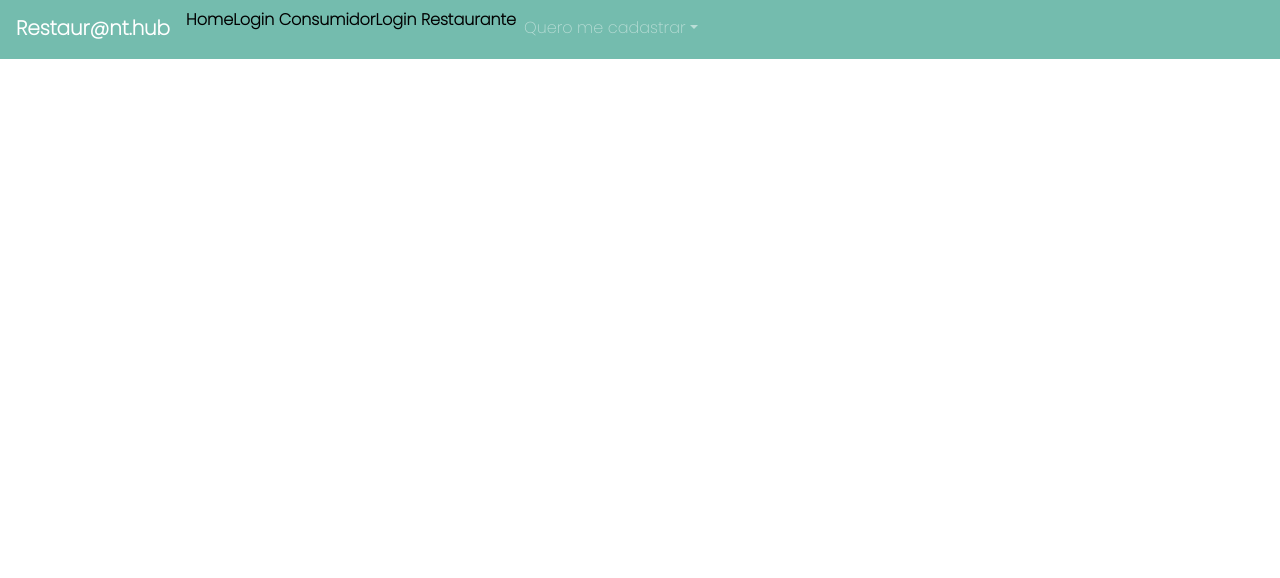
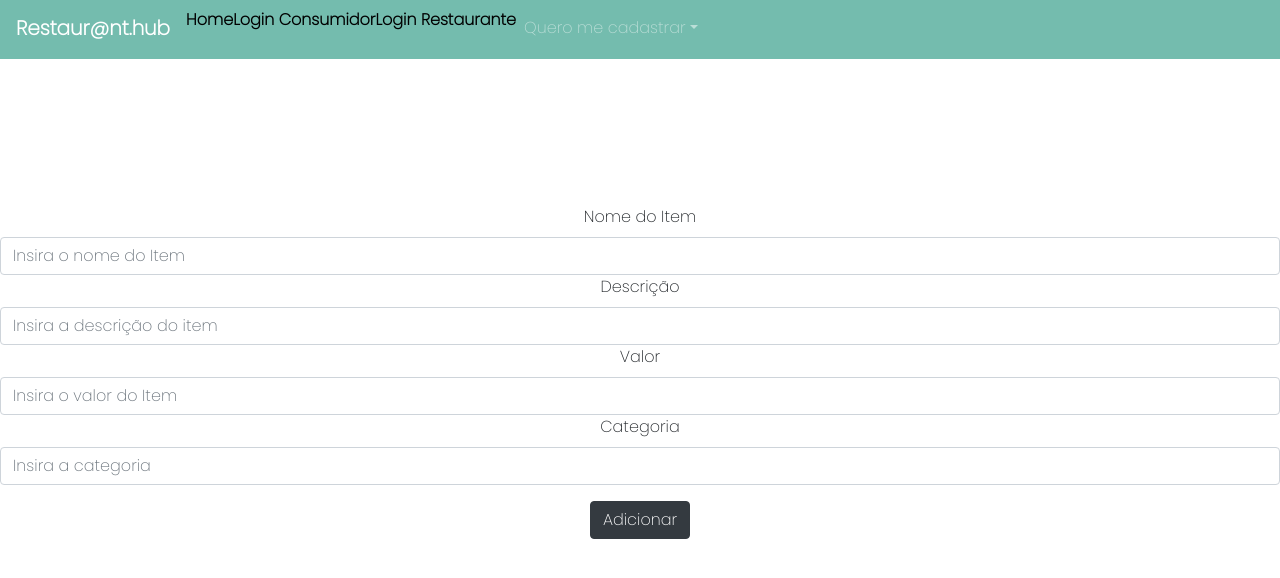
Before and after one commit to henriquefb08/restaurant.hub-react-front, a React (Create React App) app: page /addItem in a window 1280 px wide. Shown: the top 578 px of the page. Built offline with nearby package versions, Linux system fonts and the light colour scheme.

Commit message:
Criação de página de Restaurant, Edição de items, apresentação de items

```diff
--- a/src/App.js
+++ b/src/App.js
@@ -6,10 +6,13 @@ import LoginRestaurant from "./pages/MainPage/LoginRestaurant";
 import SignupConsumer from "./pages/MainPage/SignupConsumer";
 import SignupRestaurante from "./pages/MainPage/SignupRestaurant";
 import PageConsumer from "./pages/ConsumerPage/Consumer";
+import MenuRest from "./pages/ConsumerPage/MenuRest";
 import PageRestaurant from "./pages/RestaurantPage/Restaurante";
+import AddItemForm from "./components/AddItemForm";
 import Home from "./pages/MainPage/Home";
 import { Component } from "react";
 import EditConsumer from "./pages/ConsumerPage/editConsumer";
+
 
 class App extends Component {
   state = {
@@ -27,9 +30,10 @@ class App extends Component {
 
   render() {
     return (
+
       <div className="App" style={appStyle}>
         <Navbar loggedInUser={this.state.loggedInUser} typeUser={this.state.dataUser.type}  />
-
+        <div style={homeStyleDiv}>  </div>
         <Switch>
           <Route exact path="/" component={Home} />
           <Route
@@ -74,6 +78,19 @@ class App extends Component {
               <PageRestaurant {...props} dataUser={this.state.dataUser} />
             )}
           />
+          <Route
+            path="/addItem"
+            render={(props) => (
+              <AddItemForm {...props} dataUser={this.state.dataUser} />
+               )}
+          />
+          <Route
+            path="/menuRest/:rest_id"
+            render={(props) => (
+              <MenuRest {...props} dataUser={this.state.dataUser} />
+               )}
+          />
+
         </Switch>
       </div>
     );
@@ -83,7 +100,9 @@ class App extends Component {
 const appStyle = {
   textAlign: "center",
 };
-
+const homeStyleDiv = {
+  marginTop: "16vw",
+};
 export default App;
 // 9fe3d6 - azul claro
 // 74bcae - azul escuro
--- /dev/null
+++ b/src/components/AddItemForm.js
@@ -0,0 +1,87 @@
+import React, { Component } from 'react'
+import { Form, Button} from "react-bootstrap";
+import api from "../utils/api.util.js";
+
+
+class AddItemForm extends Component {
+    constructor (props) {
+        super(props)
+    this.state = {
+        restaurant_id: props.dataUser.id,
+        name: '',
+        value: '',
+        description: '',
+        category: ''
+    }
+    }
+
+    handleInput = (event) => {
+    const {name, value} = event.target
+    this.setState({
+        [name]: value
+    })
+    }
+    handleSubmit = async (event) => {
+       event.preventDefault();
+       try {
+           const { restaurant_id, name, value, description, category } = this.state
+            const data =  await api.createItem(restaurant_id, name, value, description, category)
+            console.log(data)
+           this.props.history.push("/restaurant");
+       } catch (error) {
+
+       }
+
+    }
+
+render() {
+    return (
+
+  <Form>
+  <Form.Group constrolId='AddItem'>
+  <Form.Label> Nome do Item </Form.Label>
+  <Form.Control
+   name="name"
+    type="text"
+    placeholder="Insira o nome do Item"
+    value={this.state.name}
+    onChange={this.handleInput} >
+    </Form.Control>
+     <Form.Label> Descrição </Form.Label>
+  <Form.Control
+   name="description"
+    type="text"
+    placeholder="Insira a descrição do item"
+    value={this.state.description}
+    onChange={this.handleInput} >
+    </Form.Control>
+      <Form.Label> Valor </Form.Label>
+  <Form.Control
+   name="value"
+    type="text"
+    placeholder="Insira o valor do Item"
+    value={this.state.value}
+    onChange={this.handleInput} >
+    </Form.Control>
+      <Form.Label> Categoria </Form.Label>
+    <Form.Control
+   name="category"
+    type="text"
+    placeholder="Insira a categoria"
+    value={this.state.category}
+    onChange={this.handleInput} >
+    </Form.Control>
+  </Form.Group>
+  <Button variant="dark" type='submit' onClick={this.handleSubmit}> Adicionar </Button>
+  </Form>
+
+
+
+    )
+}};
+
+const homeStyleDiv = {
+  marginTop: "16vw",
+};
+
+export default AddItemForm;
--- a/src/components/Navbar.js
+++ b/src/components/Navbar.js
@@ -1,7 +1,6 @@
 import React, { Component } from "react";
 import { Navbar, NavDropdown, Nav, Button } from "react-bootstrap";
 import { Link } from "react-router-dom";
-import "./mainpage.css";
 import api from "../utils/api.util";
 
 
--- a/src/components/mainpage.css
+++ /dev/null
@@ -1,7 +0,0 @@
-* {
-    font-family: 'Poppins', sans-serif;
-}
-.menu.active{
-    background-color: #74bcae;
-
-}
--- a/src/index.css
+++ b/src/index.css
@@ -1,3 +1,7 @@
+* {
+    font-family: 'Poppins', sans-serif;
+}
+
 body {
   margin: 0;
   font-family: -apple-system, BlinkMacSystemFont, 'Segoe UI', 'Roboto', 'Oxygen',
@@ -11,3 +15,8 @@ code {
   font-family: source-code-pro, Menlo, Monaco, Consolas, 'Courier New',
     monospace;
 }
+
+.menu.active{
+    background-color: #74bcae;
+
+}
--- a/src/pages/ConsumerPage/Consumer.js
+++ b/src/pages/ConsumerPage/Consumer.js
@@ -1,7 +1,7 @@
 import React, { Component } from "react";
 import api from "../../utils/api.util";
 import { Card } from "react-bootstrap";
-
+import { Link } from "react-router-dom"
 class PageConsumer extends Component {
   state = {
     restaurantList: [],
@@ -43,7 +43,7 @@ class PageConsumer extends Component {
                     <Card.Text>
                       <p> {restaurant.description} </p>
                     </Card.Text>
-                    <Card.Link href="#">Cardápio</Card.Link>
+                    <Link to={`/menuRest/${restaurant._id}`}> Cardápio </Link>
                   </Card.Body>
                 </Card>
               );
--- /dev/null
+++ b/src/pages/ConsumerPage/MenuRest.js
@@ -0,0 +1,42 @@
+import React, { Component } from 'react';
+import api from "../../utils/api.util";
+import { Link } from "react-router-dom";
+import {Button} from "react-bootstrap";
+
+
+
+ class MenuRest extends Component {
+  state = {
+    items: [],
+    infoRest: {}
+
+  };
+  componentDidMount = async () => {
+    const restaurant = await api.getRestaurant(this.props.match.params.rest_id);
+    const item = await api.getItems(this.props.dataUser.id);
+    console.log(item)
+    this.setState({
+      infoRest: restaurant,
+      items: item
+    });
+  };
+
+    render() {
+        return (
+      <div>
+        <h2> Olá {this.state.infoRest.name}  </h2>
+        <p> {this.state.infoRest.description}  </p>
+
+           {/* <p>  {this.state.items.map((item) => {
+             return ( <h2> { item.name} </h2> )
+           })} </p>  */}
+
+
+        <Button onClick={() => this.props.history.push('/consumer') }> Voltar </Button>
+
+        </div>
+        )
+    }
+}
+
+  export default MenuRest
--- a/src/pages/MainPage/LoginRestaurant.js
+++ b/src/pages/MainPage/LoginRestaurant.js
@@ -21,7 +21,6 @@ class LoginRestaurant extends Component {
     event.preventDefault();
     try {
       const dataUser = await api.loginRestaurant(this.state);
-      console.log(dataUser)
       this.props.handleLogin(true, dataUser)
 
       this.props.history.push("/restaurant");
--- a/src/pages/MainPage/signupRestaurant.js
+++ b/src/pages/MainPage/signupRestaurant.js
@@ -54,7 +54,7 @@ class signupRestaurante extends Component {
                 </Form.Label>
                 <Form.Control
                   name="name"
-                  type="email"
+                  type="text"
                   placeholder="Insira o nome do restaurante"
                   value={this.state.name}
                   onChange={this.handleInput}
--- a/src/pages/RestaurantPage/Restaurante.js
+++ b/src/pages/RestaurantPage/Restaurante.js
@@ -1,11 +1,16 @@
 import React, { Component } from 'react';
 import api from "../../utils/api.util";
+import { Link} from "react-router-dom";
+import {Button} from "react-bootstrap";
+
+
 
 
  class PageRestaurant extends Component {
   state = {
     items: [],
-    infoUser: { description: "" }
+    infoUser: {}
+
   };
   componentDidMount = async () => {
     const restaurant = await api.getRestaurant(this.props.dataUser.id);
@@ -17,6 +22,10 @@ import api from "../../utils/api.util";
     });
   };
 
+  deleteItem = async (itemId) => {
+    // PRecisa fazer a rota no back-end e api utils
+  }
+
     render() {
         return (
       <div style={homeStyleDiv}>
@@ -24,12 +33,23 @@ import api from "../../utils/api.util";
         <p> {this.state.infoUser.description}  </p>
 
         <div>
-           <p>  {this.state.items.name} </p>
+           <p>  {this.state.items.map((item) => {
+             return (
+             <>
+              <h2> { item.name} </h2>
+              <Button onClick={() => {this.deleteItem(item._id) }}> Delete Item </Button>
+             </>
+              )
+
+           })} </p>
         </div>
 
 
+      <Link to='/addItem'> Adicionar Item </Link>
 
-      </div>
+
+
+        </div>
         )
     }
 }
--- a/src/utils/api.util.js
+++ b/src/utils/api.util.js
@@ -74,16 +74,33 @@ class Api {
   getItems = async (id) => {
     try {
       const { data } = await this.api.get(`public/item/list/${id}`);
-      console.log("util", data)
       return data;
     } catch (error) {
       console.error(error);
     }
   };
+  createItem = async (restaurant_id, name, value, description, category) => {
+    console.log(name)
+    try {
+      const {data} = await this.api.post(`private/item/new`, {restaurant_id, name, value, description, category})
+      console.log('util', data)
+      return data;
+    } catch (error) {
+            console.error(error);
+    }
+  }
+
+  // deleteItem = async (itemId) => {
+  //   try {
+  //     const { data } = await this.api.
+  //   } catch (e) {
+
+  //   }
+  // }
 
   getConsumer = async (id) => {
     try {
-      const { data } = await this.api.get(`/private/consumer/list/${id}`);
+      const { data } = await this.api.get(`private/consumer/list/${id}`);
       return data;
     } catch (e) {
       console.error(e);
@@ -91,7 +108,7 @@ class Api {
   };
   getRestaurant = async (id) => {
     try {
-      const { data } = await this.api.get(`/public/restaurant/list/${id}`);
+      const { data } = await this.api.get(`public/restaurant/list/${id}`);
       return data;
     } catch (e) {
       console.error(e);
@@ -107,7 +124,7 @@ class Api {
   editConsumer = async (dataConsumer, id) => {
     try {
       const { data } = await this.api.put(
-        `/private/consumer/edit/${id}`,
+        `private/consumer/edit/${id}`,
         dataConsumer
       );
       return data;
@@ -115,6 +132,8 @@ class Api {
       console.error(e);
     }
   };
+
+
+
 }
-
 export default new Api();
```
Also changed, not shown: src/pages/RestaurantPage/EditMenu.js (added, +10 -0 lines).
